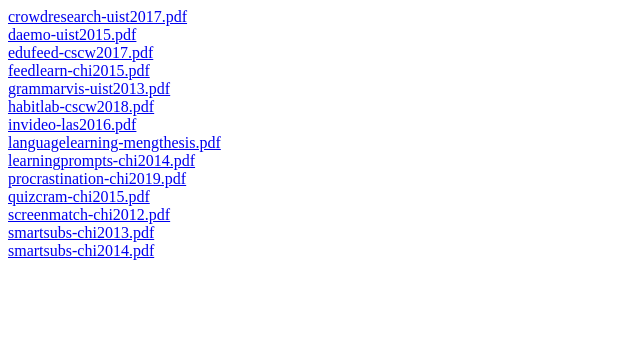
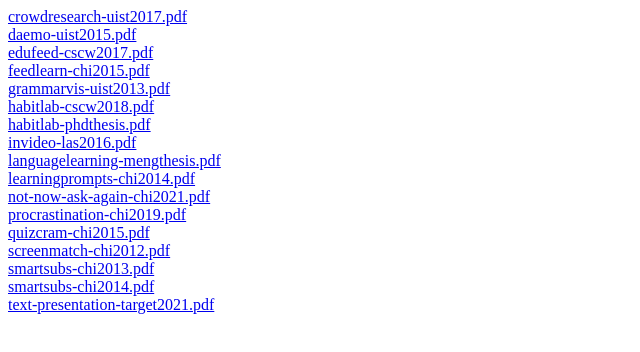
Before and after one commit to gkovacs/publications, a plain HTML site: page index.html in a window 1280 px wide. Shown: the whole page, without its empty margins (0-640 px from the left). Drawn offline with Linux system fonts and the light colour scheme.

Commit message:
updated publication list

```diff
--- a/index.html
+++ b/index.html
@@ -8,13 +8,16 @@
 <a href="feedlearn-chi2015.pdf">feedlearn-chi2015.pdf</a><br/>
 <a href="grammarvis-uist2013.pdf">grammarvis-uist2013.pdf</a><br/>
 <a href="habitlab-cscw2018.pdf">habitlab-cscw2018.pdf</a><br/>
+<a href="habitlab-phdthesis.pdf">habitlab-phdthesis.pdf</a><br/>
 <a href="invideo-las2016.pdf">invideo-las2016.pdf</a><br/>
 <a href="languagelearning-mengthesis.pdf">languagelearning-mengthesis.pdf</a><br/>
 <a href="learningprompts-chi2014.pdf">learningprompts-chi2014.pdf</a><br/>
+<a href="not-now-ask-again-chi2021.pdf">not-now-ask-again-chi2021.pdf</a><br/>
 <a href="procrastination-chi2019.pdf">procrastination-chi2019.pdf</a><br/>
 <a href="quizcram-chi2015.pdf">quizcram-chi2015.pdf</a><br/>
 <a href="screenmatch-chi2012.pdf">screenmatch-chi2012.pdf</a><br/>
 <a href="smartsubs-chi2013.pdf">smartsubs-chi2013.pdf</a><br/>
 <a href="smartsubs-chi2014.pdf">smartsubs-chi2014.pdf</a><br/>
+<a href="text-presentation-target2021.pdf">text-presentation-target2021.pdf</a><br/>
 </body>
 </html>
```
